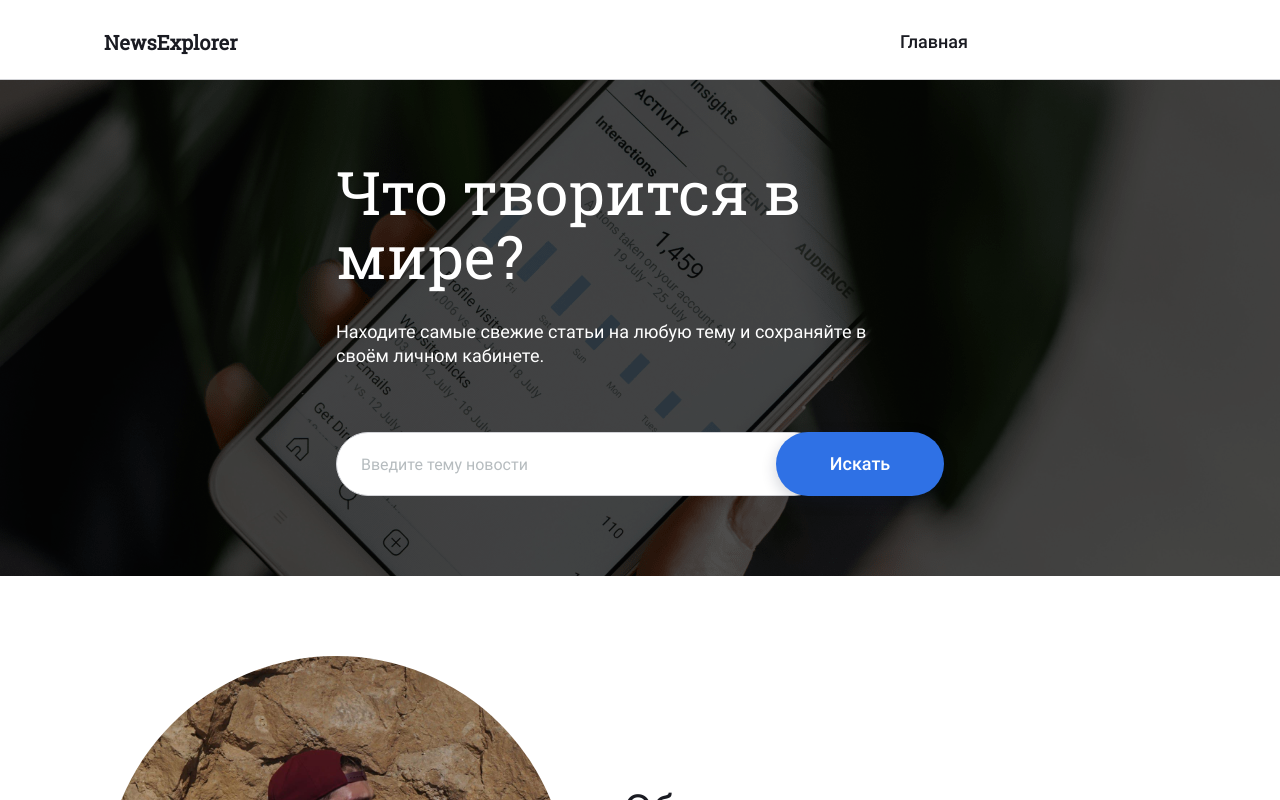
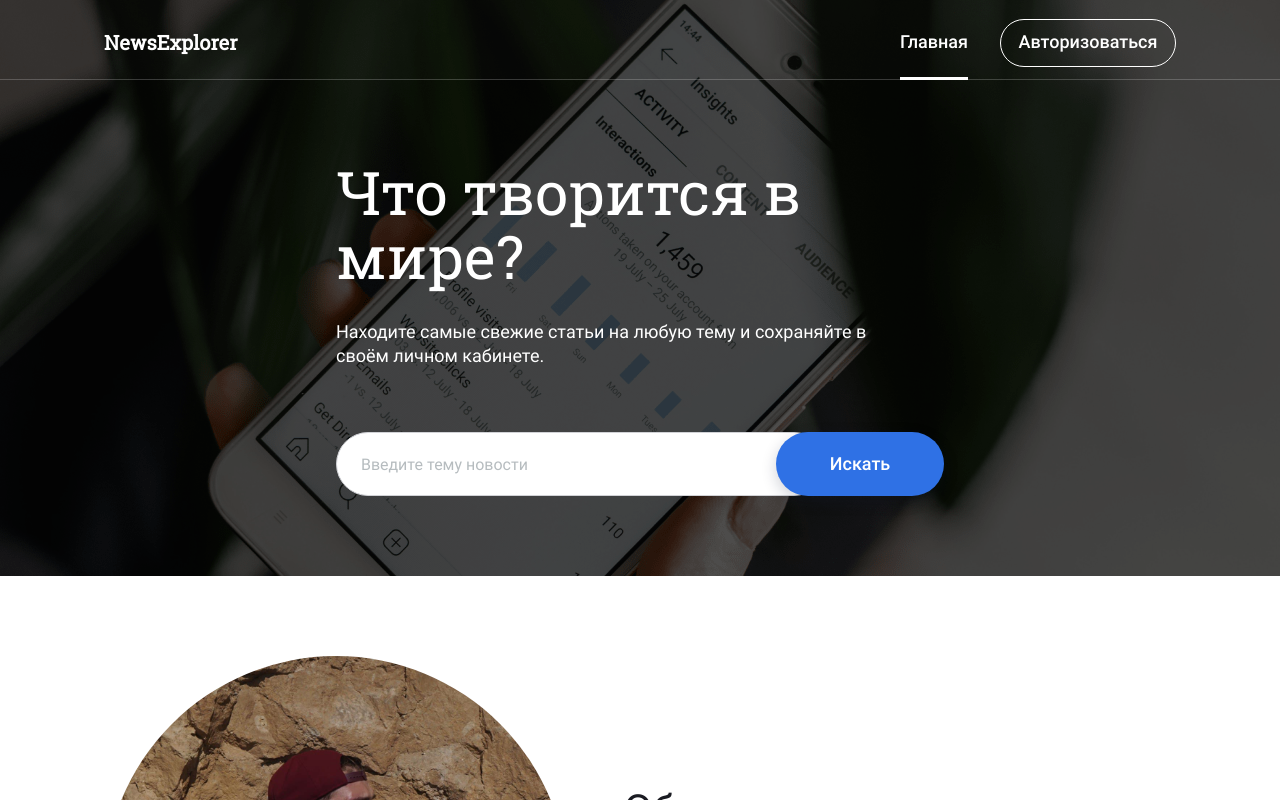
Before and after one commit to wrongsky1/news-explorer-frontend, a React (Create React App) app: page / in a window 1280 px wide. Shown: the top 800 px of the page. Built offline with nearby package versions, Linux system fonts and the light colour scheme.

Commit message:
add header

```diff
--- a/src/components/App/App.js
+++ b/src/components/App/App.js
@@ -11,9 +11,39 @@ import Footer from '../Footer/Footer';
 
 
 function App() {
+    const history = useHistory();
+
+    const [activePage, setActivePage] = React.useState('main');
+    const [loggedIn, setLoggedIn] = React.useState(false);
+    const [mobileMenuOpened, setMobileMenuOpened] = React.useState(false);
+
+    function setMainPageActive() {
+        setActivePage('main');
+    }
+
+    function setSavedNewsPageActive() {
+        setActivePage('saved-news');
+    }
+
+    function toggleMobileMenu() {
+        setMobileMenuOpened(!mobileMenuOpened);
+    }
+
+    function handleLogout() {
+        setMainPageActive();
+        setLoggedIn(false);
+        history.push('/');
+    }
   return (
     <div className="page">
         <Header
+            activePage={activePage}
+            setMainPageActive={setMainPageActive}
+            setSavedNewsPageActive={setSavedNewsPageActive}
+            loggedIn={loggedIn}
+            mobileMenuOpened={mobileMenuOpened}
+            toggleMobileMenu={toggleMobileMenu}
+            handleLogout={handleLogout}
         />
         <Switch>
             <Route path="/" exact>
```
